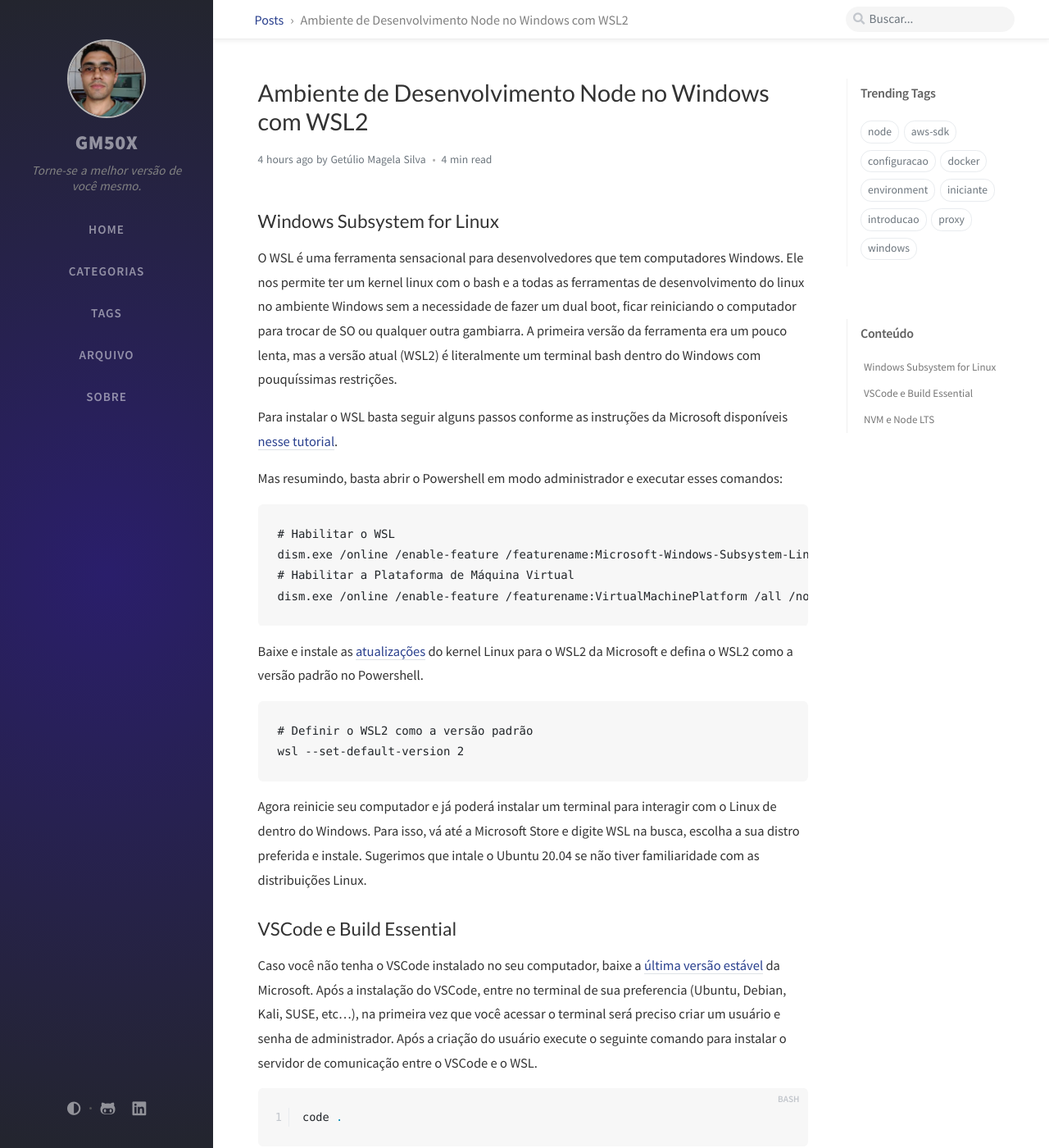
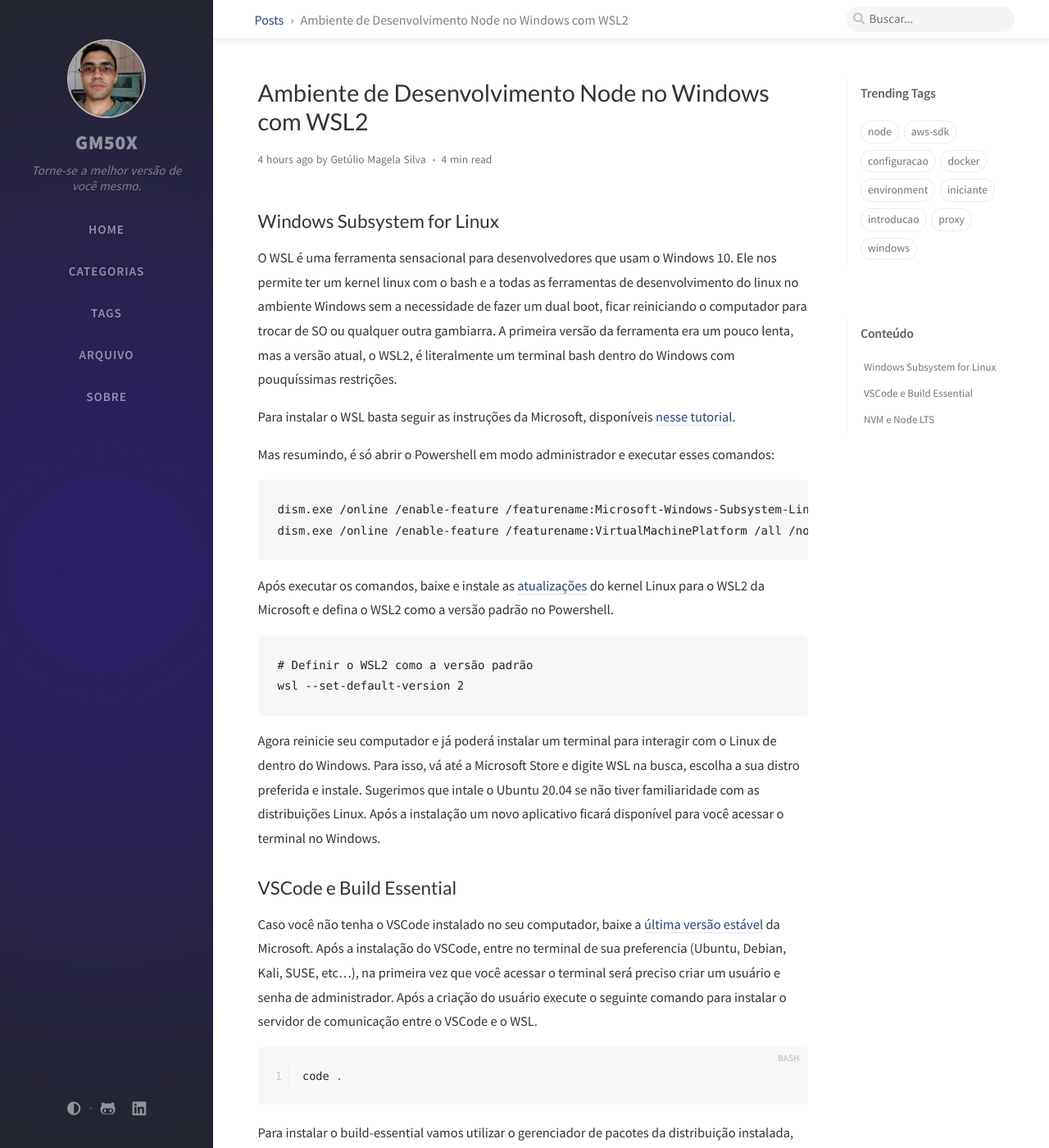
Before and after one commit to gm50x/gm50x.github.io, a Jekyll site: the page built from _posts/2021-01-02-ambiente-desenvolvimento-node-windows-wsl.markdown, in a window 1280 px wide and 1400 px high. Shown: the whole window at 82% size. Built offline with Jekyll 4.4.1, drawn with Linux system fonts in a browser that asks for light colours; nearby versions of some CDN libraries; comment, search, counter and statistics services are not loaded; some of the changed text lies outside the part shown.

Commit message:
refactor: improved text a bit

````diff
--- a/_posts/2021-01-02-ambiente-desenvolvimento-node-windows-wsl.markdown
+++ b/_posts/2021-01-02-ambiente-desenvolvimento-node-windows-wsl.markdown
@@ -9,26 +9,24 @@ pin: true
 
 ## Windows Subsystem for Linux
 
-O WSL é uma ferramenta sensacional para desenvolvedores que tem computadores Windows. Ele nos permite ter um kernel linux com o bash e a todas as ferramentas de desenvolvimento do linux no ambiente Windows sem a necessidade de fazer um dual boot, ficar reiniciando o computador para trocar de SO ou qualquer outra gambiarra. A primeira versão da ferramenta era um pouco lenta, mas a versão atual (WSL2) é literalmente um terminal bash dentro do Windows com pouquíssimas restrições.
+O WSL é uma ferramenta sensacional para desenvolvedores que usam o Windows 10. Ele nos permite ter um kernel linux com o bash e a todas as ferramentas de desenvolvimento do linux no ambiente Windows sem a necessidade de fazer um dual boot, ficar reiniciando o computador para trocar de SO ou qualquer outra gambiarra. A primeira versão da ferramenta era um pouco lenta, mas a versão atual, o WSL2, é literalmente um terminal bash dentro do Windows com pouquíssimas restrições.
 
-Para instalar o WSL basta seguir alguns passos conforme as instruções da Microsoft disponíveis [nesse tutorial](https://docs.microsoft.com/pt-br/windows/wsl/install-win10).
+Para instalar o WSL basta seguir as instruções da Microsoft, disponíveis [nesse tutorial](https://docs.microsoft.com/pt-br/windows/wsl/install-win10).
 
-Mas resumindo, basta abrir o Powershell em modo administrador e executar esses comandos:
+Mas resumindo, é só abrir o Powershell em modo administrador e executar esses comandos:
 ```Powershell
-# Habilitar o WSL
 dism.exe /online /enable-feature /featurename:Microsoft-Windows-Subsystem-Linux /all /norestart
-# Habilitar a Plataforma de Máquina Virtual
 dism.exe /online /enable-feature /featurename:VirtualMachinePlatform /all /norestart
 ```
 
-Baixe e instale as [atualizações](https://wslstorestorage.blob.core.windows.net/wslblob/wsl_update_x64.msi) do kernel Linux para o WSL2 da Microsoft e defina o WSL2 como a versão padrão no Powershell.
+Após executar os comandos, baixe e instale as [atualizações](https://wslstorestorage.blob.core.windows.net/wslblob/wsl_update_x64.msi) do kernel Linux para o WSL2 da Microsoft e defina o WSL2 como a versão padrão no Powershell.
 
 ```Powershell
 # Definir o WSL2 como a versão padrão
 wsl --set-default-version 2
 ```
 
-Agora reinicie seu computador e já poderá instalar um terminal para interagir com o Linux de dentro do Windows. Para isso, vá até a Microsoft Store e digite WSL na busca, escolha a sua distro preferida e instale. Sugerimos que intale o Ubuntu 20.04 se não tiver familiaridade com as distribuições Linux.
+Agora reinicie seu computador e já poderá instalar um terminal para interagir com o Linux de dentro do Windows. Para isso, vá até a Microsoft Store e digite WSL na busca, escolha a sua distro preferida e instale. Sugerimos que intale o Ubuntu 20.04 se não tiver familiaridade com as distribuições Linux. Após a instalação um novo aplicativo ficará disponível para você acessar o terminal no Windows.
 
 ## VSCode e Build Essential
 
````
Also changed, not shown: other parts of _posts/2021-01-02-ambiente-desenvolvimento-node-windows-wsl.markdown (+2 -2 lines).
